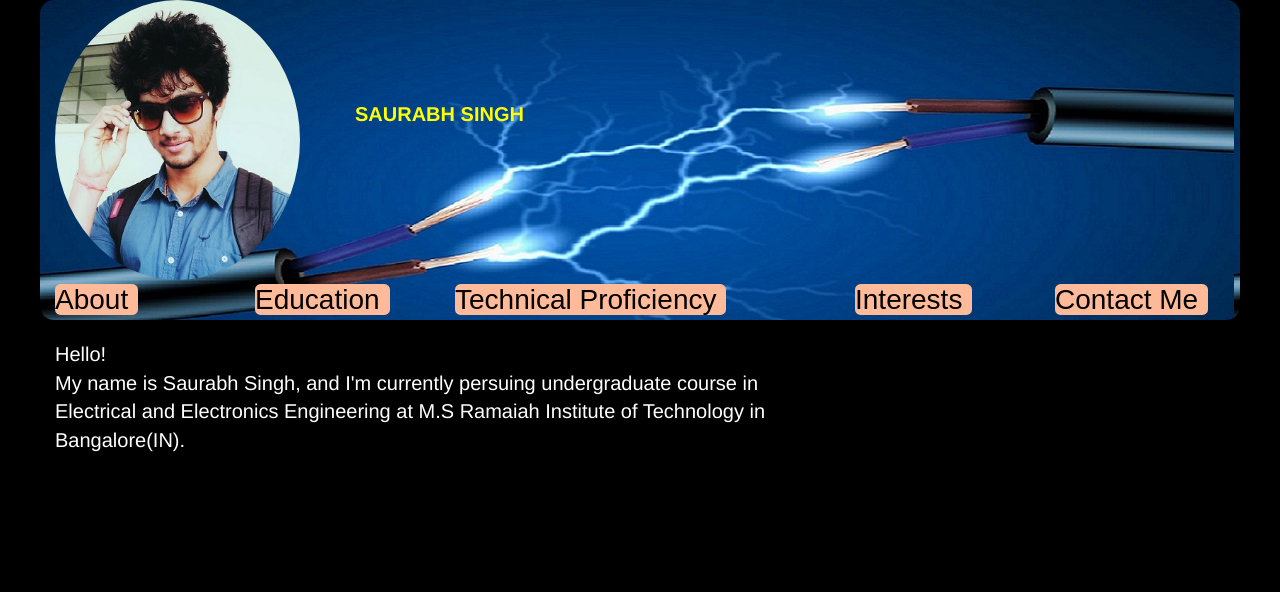
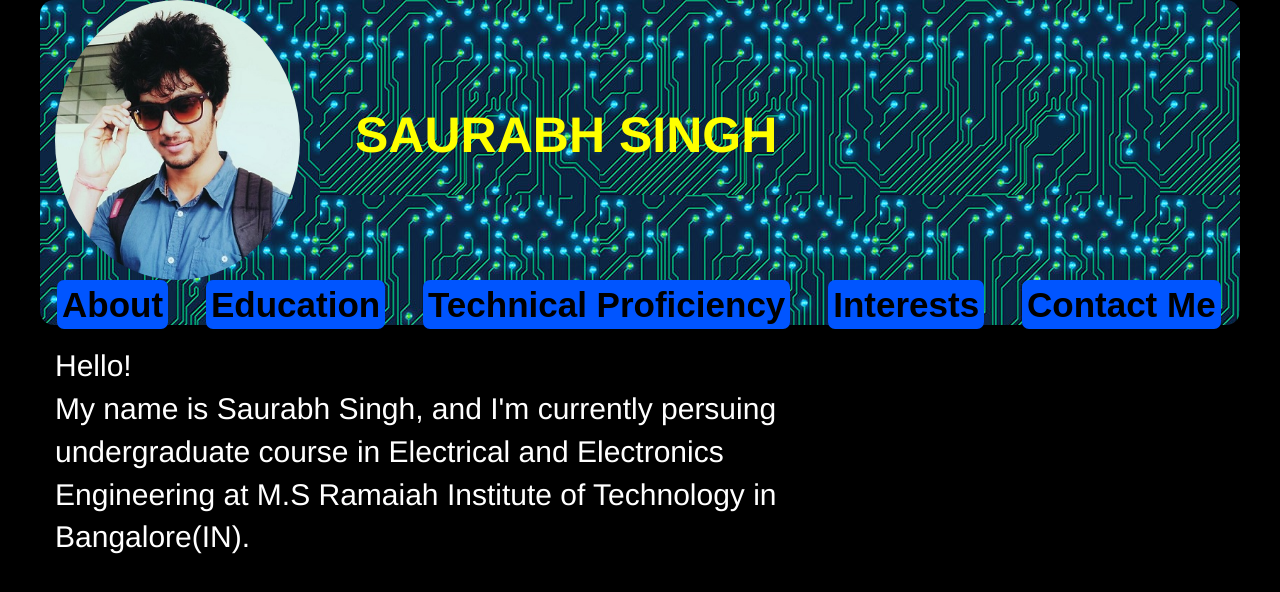
Before and after one commit to Copa6/Coursera, a plain HTML site: page Resume/index.html in a window 1280 px wide. Drawn offline with Linux system fonts and the light colour scheme.

Commit message:
03-07-16 9:08

```diff
--- a/Resume/css/style.css
+++ b/Resume/css/style.css
@@ -10,11 +10,12 @@ body {
 
 .container{
 	min-width: 1200px;
+
 }
 .top-bar{
 
-	background-image:url("../background.jpg") ,linear-gradient(blue, cyan);
-	height: 320px;
+	background-image:url("../background3.jpg") ,linear-gradient(blue, cyan);
+	height: 325px;
 	border-radius: 1em;
 
 }
@@ -22,24 +23,29 @@ body {
 .intro{
 	font-weight:bold;
 	padding-top:100px;
-	font-size:20px;
+	font-size:50px;
 	color:yellow;
 
 }
 
+.nav{
+	vertical-align: bottom;
+
+}
 
 .jump, .jump:link{
-	background-color: #ffbb99;
+	width:40px;
+	height:30px;
+	background-color: #0055ff;
 	text-decoration: none;
 	color:black;
-	padding-right: 10px;
+	padding:5px;
 	border-radius: 0.2em;
-	font-size: 2em;
+	font-weight: bold;
+	font-size: 35px;
 	font-family: Arial;
 	text-align:center;
 	box-shadow: 1px;
-
-
 
 }
 
@@ -48,6 +54,14 @@ body {
 }
 
 
+.navbuttons{
+	width:300px;
+	height:20px;
+	display: inline;
+	margin-left: 17px;
+	margin-right: 17px;
+
+}
 
 .dp{
 
@@ -74,7 +88,7 @@ h2{
 
 .mytext, td, ul{
 	padding-top: 20px;
-	font-size: 20px;
+	font-size: 30px;
 	color:#ffffff;
 	opacity: 100%;
 	padding-right: 10px
--- a/Resume/index.html
+++ b/Resume/index.html
@@ -3,6 +3,7 @@
 <head>
 	<title>Saurabh Singh</title>
 	<meta charset="utf-8">
+	<meta name="viewport" content="width-device-width initial=1">
 	<link type="text/css" rel="stylesheet" href="css/bootstrap.min.css">
 	<link type="text/css" rel="stylesheet" href="css/style.css">
 </head><body>
@@ -22,11 +23,11 @@
 	</div>
 
 	<div class="row nav">
-		<div class="col-xs-2"><a href="index.html" class="jump">About</a></div>
-		<div class="col-xs-2"><a href="education.html" class="jump">Education</a></div>
-		<div class="col-xs-4"><a href="technical_proficiency.html" class="jump">Technical Proficiency</a></div>
-		<div class="col-xs-2"><a href="interests.html" class="jump">Interests</a></div>
-		<div class="col-xs-2"><a href="contact.html" class="jump">Contact Me</a></div>
+		<div class= "navbuttons"><a href="index.html" class="jump">About</a></div>
+		<div class= "navbuttons"><a href="education.html" class="jump">Education</a></div>
+		<div class= "navbuttons"><a href="technical_proficiency.html" class="jump">Technical Proficiency</a></div>
+		<div class= "navbuttons"><a href="interests.html" class="jump">Interests</a></div>
+		<div class= "navbuttons"><a href="contact.html" class="jump">Contact Me</a></div>
 
 	</div>
 </div>
```
Also changed, not shown: Resume/contact.html (+6 -5 lines), Resume/education.html (+6 -5 lines), Resume/interests.html (+6 -5 lines), Resume/technical_proficiency.html (+6 -5 lines), Resume/about.png (added), Resume/background2.jpg (added), Resume/background3.jpg (added), Resume/background4.jpg (added), Resume/button.png (added).
